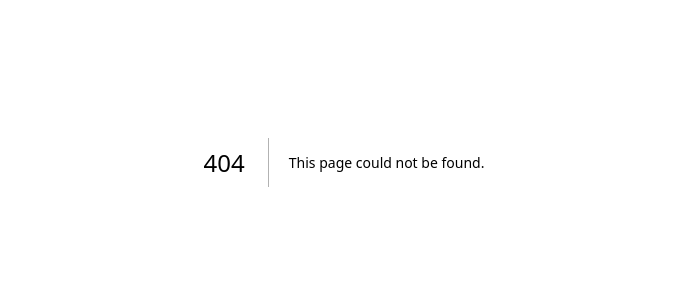
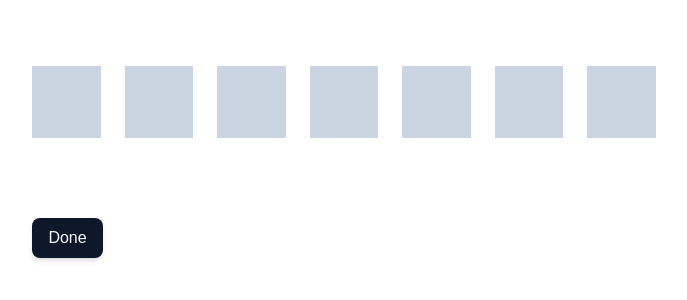
Before and after one commit to amittam104/vitark, a Next.js app: page /components in a window 1280 px wide. Before the commit this address had no page. Shown: the part 238-538 px from the top of the page, without its empty margins (296-983 px from the left). Built offline with nearby package versions, Linux system fonts and the light colour scheme.

Commit message:
chore: week tracker component

```diff
--- /dev/null
+++ b/app/components/page.tsx
@@ -0,0 +1,89 @@
+"use client";
+
+import { useEffect, useState } from "react";
+
+const initialWeekTracker = [
+  { id: 0, day: "Sunday", dayCode: "sun", status: "no" },
+  { id: 1, day: "Monday", dayCode: "mon", status: "no" },
+  { id: 2, day: "Tuesday", dayCode: "tue", status: "no" },
+  { id: 3, day: "Wednesday", dayCode: "wed", status: "no" },
+  { id: 4, day: "Thursday", dayCode: "thu", status: "no" },
+  { id: 5, day: "Friday", dayCode: "fri", status: "no" },
+  { id: 6, day: "Saturday", dayCode: "sat", status: "no" },
+];
+
+type WeekDay = {
+  id: number;
+  day: string;
+  dayCode: string;
+  status: string;
+};
+
+function Page() {
+  const [weekDayTracker, setWeekDayTracker] = useState(() => {
+    const storedData = localStorage.getItem("weekTracker");
+
+    if (!storedData) {
+      localStorage.setItem("weekTracker", JSON.stringify(initialWeekTracker));
+      return initialWeekTracker;
+    }
+
+    return JSON.parse(storedData);
+  });
+
+  function updateWeekTracker() {
+    const today = new Date().getDay();
+
+    const updatedWeekTracker = weekDayTracker.map((day: WeekDay) => {
+      if (day.id === today) {
+        day.status = "yes";
+
+        return day;
+      }
+
+      return day;
+    });
+
+    setWeekDayTracker(updatedWeekTracker);
+  }
+
+  useEffect(
+    function () {
+      localStorage.setItem("weekTracker", JSON.stringify(weekDayTracker));
+    },
+    [weekDayTracker]
+  );
+
+  return (
+    <div className="flex h-screen items-center justify-center">
+      <div className="">
+        <div className="mb-20">
+          <ul className="flex gap-6 items-center">
+            {weekDayTracker.map((day: WeekDay) => {
+              return (
+                <li
+                  key={day.id}
+                  className={`px-8 py-6 0 flex items-center justify-center ${
+                    day.status === "yes" ? "bg-indigo-600" : "bg-slate-300"
+                  }`}
+                >
+                  &nbsp;
+                </li>
+              );
+            })}
+          </ul>
+        </div>
+        <div>
+          <button
+            onClick={updateWeekTracker}
+            className="px-4 py-2 bg-slate-900 rounded-lg shadow-md text-slate-50"
+          >
+            Done
+          </button>
+        </div>
+      </div>
+    </div>
+  );
+}
+
+export default Page;
--- a/app/page.tsx
+++ b/app/page.tsx
@@ -1,101 +1,14 @@
-import Image from "next/image";
+import Link from "next/link";
 
 export default function Home() {
   return (
     <div className="grid grid-rows-[20px_1fr_20px] items-center justify-items-center min-h-screen p-8 pb-20 gap-16 sm:p-20 font-[family-name:var(--font-geist-sans)]">
-      <main className="flex flex-col gap-8 row-start-2 items-center sm:items-start">
-        <Image
-          className="dark:invert"
-          src="https://nextjs.org/icons/next.svg"
-          alt="Next.js logo"
-          width={180}
-          height={38}
-          priority
-        />
-        <ol className="list-inside list-decimal text-sm text-center sm:text-left font-[family-name:var(--font-geist-mono)]">
-          <li className="mb-2">
-            Get started by editing{" "}
-            <code className="bg-black/[.05] dark:bg-white/[.06] px-1 py-0.5 rounded font-semibold">
-              app/page.tsx
-            </code>
-            .
-          </li>
-          <li>Save and see your changes instantly.</li>
-        </ol>
-
-        <div className="flex gap-4 items-center flex-col sm:flex-row">
-          <a
-            className="rounded-full border border-solid border-transparent transition-colors flex items-center justify-center bg-foreground text-background gap-2 hover:bg-[#383838] dark:hover:bg-[#ccc] text-sm sm:text-base h-10 sm:h-12 px-4 sm:px-5"
-            href="https://vercel.com/new?utm_source=create-next-app&utm_medium=appdir-template-tw&utm_campaign=create-next-app"
-            target="_blank"
-            rel="noopener noreferrer"
-          >
-            <Image
-              className="dark:invert"
-              src="https://nextjs.org/icons/vercel.svg"
-              alt="Vercel logomark"
-              width={20}
-              height={20}
-            />
-            Deploy now
-          </a>
-          <a
-            className="rounded-full border border-solid border-black/[.08] dark:border-white/[.145] transition-colors flex items-center justify-center hover:bg-[#f2f2f2] dark:hover:bg-[#1a1a1a] hover:border-transparent text-sm sm:text-base h-10 sm:h-12 px-4 sm:px-5 sm:min-w-44"
-            href="https://nextjs.org/docs?utm_source=create-next-app&utm_medium=appdir-template-tw&utm_campaign=create-next-app"
-            target="_blank"
-            rel="noopener noreferrer"
-          >
-            Read our docs
-          </a>
-        </div>
-      </main>
-      <footer className="row-start-3 flex gap-6 flex-wrap items-center justify-center">
-        <a
-          className="flex items-center gap-2 hover:underline hover:underline-offset-4"
-          href="https://nextjs.org/learn?utm_source=create-next-app&utm_medium=appdir-template-tw&utm_campaign=create-next-app"
-          target="_blank"
-          rel="noopener noreferrer"
-        >
-          <Image
-            aria-hidden
-            src="https://nextjs.org/icons/file.svg"
-            alt="File icon"
-            width={16}
-            height={16}
-          />
-          Learn
-        </a>
-        <a
-          className="flex items-center gap-2 hover:underline hover:underline-offset-4"
-          href="https://vercel.com/templates?framework=next.js&utm_source=create-next-app&utm_medium=appdir-template-tw&utm_campaign=create-next-app"
-          target="_blank"
-          rel="noopener noreferrer"
-        >
-          <Image
-            aria-hidden
-            src="https://nextjs.org/icons/window.svg"
-            alt="Window icon"
-            width={16}
-            height={16}
-          />
-          Examples
-        </a>
-        <a
-          className="flex items-center gap-2 hover:underline hover:underline-offset-4"
-          href="https://nextjs.org?utm_source=create-next-app&utm_medium=appdir-template-tw&utm_campaign=create-next-app"
-          target="_blank"
-          rel="noopener noreferrer"
-        >
-          <Image
-            aria-hidden
-            src="https://nextjs.org/icons/globe.svg"
-            alt="Globe icon"
-            width={16}
-            height={16}
-          />
-          Go to nextjs.org →
-        </a>
-      </footer>
+      <h1>Vitark.dev</h1>
+      <Link href="/components">
+        <button className="px-4 py-2 bg-slate-900 rounded-lg shadow-md text-slate-50">
+          Components
+        </button>
+      </Link>
     </div>
   );
 }
```
